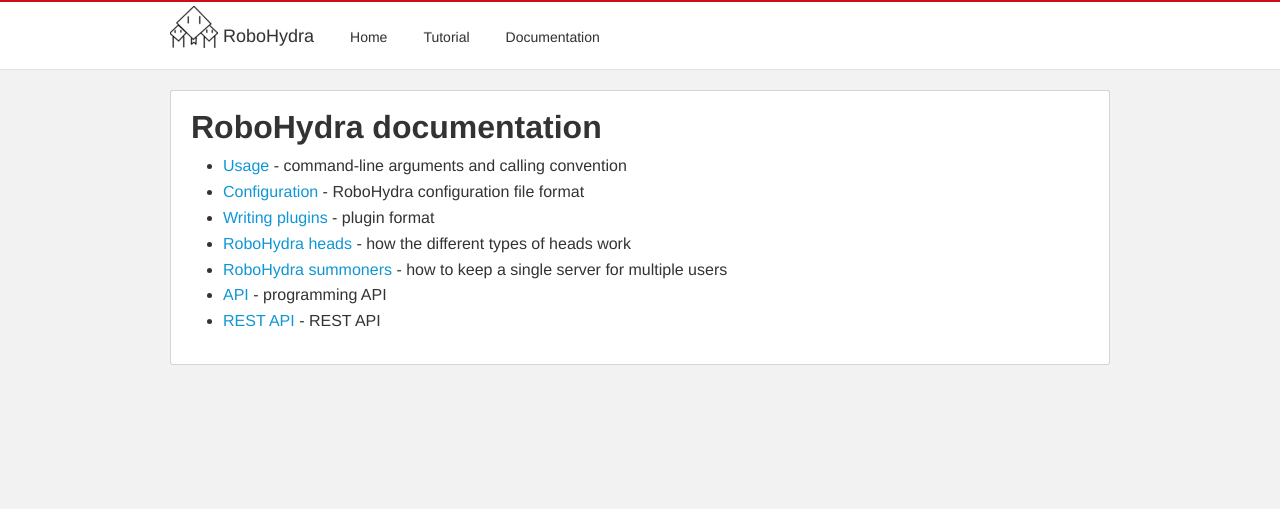
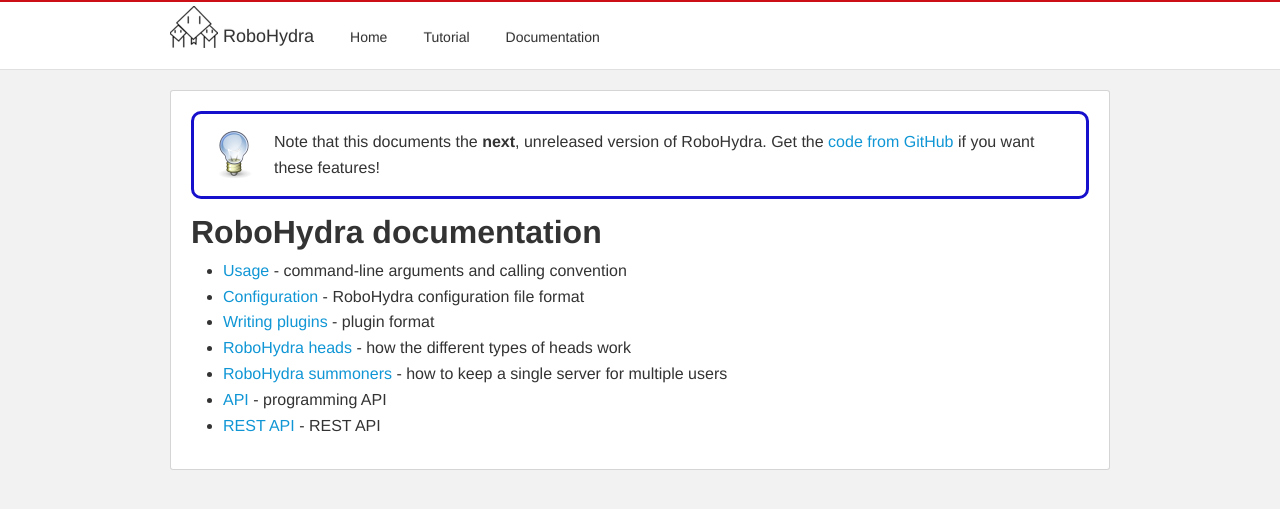
Before and after one commit to robohydra/robohydra, a Jekyll site: the page built from documentation/next/index.md, in a window 1280 px wide. Shown: the top 509 px of the page. Built offline with Jekyll 4.4.1, drawn with Linux system fonts in a browser that asks for light colours.

Commit message:
Add next version notice to the updated documentation

```diff
--- a/documentation/next/index.md
+++ b/documentation/next/index.md
@@ -1,6 +1,15 @@
 ---
 layout: default
 ---
+<div class="info">
+  <img src="/static/img/dialog-information.png"/>
+
+  Note that this documents the <strong>next</strong>, unreleased
+  version of RoboHydra. Get the <a
+  href="https://github.com/robohydra/robohydra">code from GitHub</a>
+  if you want these features!
+</div>
+
 RoboHydra documentation
 =======================
 
```
